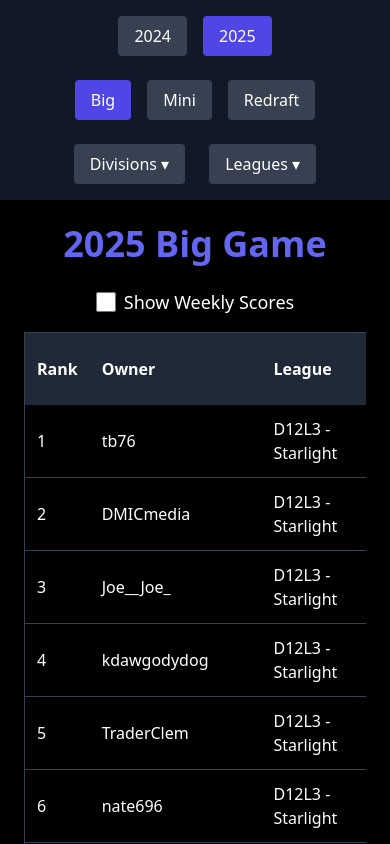
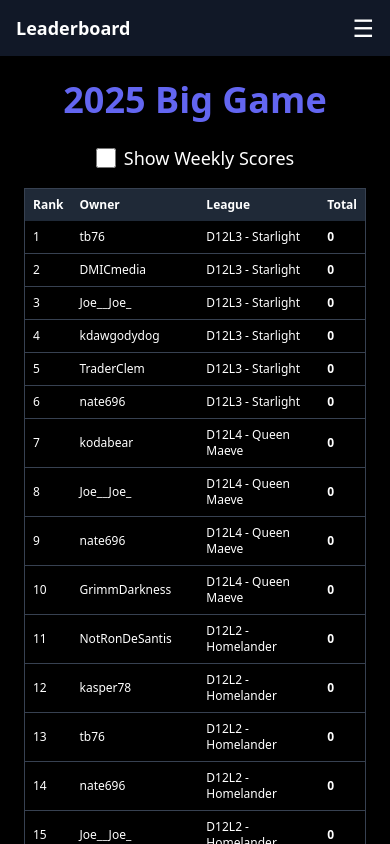
Before and after one commit to spickworth1991/Ballsville-Leaderboard, a Next.js app: page / in a window 390 px wide. Shown: the top 844 px of the page. Built offline with nearby package versions, Linux system fonts and the light colour scheme.

Commit message:
mobile optimized

```diff
--- a/src/components/Leaderboard.js
+++ b/src/components/Leaderboard.js
@@ -4,32 +4,24 @@ import OwnerModal from "./OwnerModal";
 export default function Leaderboard({ data }) {
   const sortedOwners = [...data.owners].sort((a, b) => b.total - a.total);
 
-  // ✅ Pagination
   const itemsPerPage = 25;
   const [page, setPage] = useState(1);
   const totalPages = Math.ceil(sortedOwners.length / itemsPerPage);
-
   const startIndex = (page - 1) * itemsPerPage;
   const currentOwners = sortedOwners.slice(startIndex, startIndex + itemsPerPage);
 
-  useEffect(() => {
-    setPage(1); // Reset pagination on data change
-  }, [data]);
+  useEffect(() => setPage(1), [data]);
 
-  // ✅ Weekly Toggle
   const [showWeeks, setShowWeeks] = useState(false);
-
-  // ✅ Modal
   const [selectedOwner, setSelectedOwner] = useState(null);
 
-  // ✅ Hide League column if only 1 league
   const uniqueLeagues = new Set(sortedOwners.map(o => o.leagueName));
   const showLeagueColumn = uniqueLeagues.size > 1;
 
   return (
     <div className="overflow-x-auto animate-fadeIn">
-      {/* ✅ Toggle Weekly Scores */}
-      <div className="text-center mb-4 transition">
+      {/* Toggle Weekly Scores */}
+      <div className="text-center mb-4">
         <label className="flex items-center justify-center gap-2 cursor-pointer">
           <input
             type="checkbox"
@@ -41,9 +33,8 @@ export default function Leaderboard({ data }) {
         </label>
       </div>
 
-      {/* ✅ Warning when weekly columns are visible */}
       {showWeeks && (
-        <p className="text-center text-yellow-400 mb-4 animate-fadeIn">
+        <p className="text-center text-yellow-400 mb-4 text-sm">
           *Weekly points do not account for stat corrections; totals do.
         </p>
       )}
@@ -52,46 +43,44 @@ export default function Leaderboard({ data }) {
         <p className="text-center text-gray-400">No owners available.</p>
       ) : (
         <>
-          <table className="w-full text-left border border-gray-700 rounded-lg">
+          <div className="overflow-x-auto">
+            <table className="w-full text-left border border-gray-700 rounded-lg text-xs sm:text-sm md:text-base">
               <thead>
                 <tr className="bg-gray-800">
-                <th className="p-3">Rank</th>
-                <th className="p-3">Owner</th>
-                {showLeagueColumn && <th className="p-3">League</th>}
-                {showWeeks &&
-                  data.weeks.map(w => (
-                    <th key={w} className="p-3">W{w}</th>
-                  ))}
-                <th className="p-3">Total Points</th>
+                  <th className="p-2 sm:p-3">Rank</th>
+                  <th className="p-2 sm:p-3">Owner</th>
+                  {showLeagueColumn && <th className="p-2 sm:p-3">League</th>}
+                  {showWeeks && data.weeks.map(w => <th key={w} className="p-2">W{w}</th>)}
+                  <th className="p-2 sm:p-3">Total</th>
                 </tr>
               </thead>
               <tbody>
                 {currentOwners.map((o, idx) => (
                   <tr
                     key={`${o.ownerName}-${idx}`}
-                  className="border-b border-gray-700 hover:bg-gray-900 transition cursor-pointer"
+                    className="border-b border-gray-700 hover:bg-gray-900 cursor-pointer"
                     onClick={() => setSelectedOwner(o)}
                   >
-                  <td className="p-3">{startIndex + idx + 1}</td>
-                  <td className="p-3">{o.ownerName}</td>
-                  {showLeagueColumn && <td className="p-3">{o.leagueName}</td>}
-                  {showWeeks &&
-                    data.weeks.map(w => (
-                      <td key={w} className="p-3">{o.weekly[w]?.toFixed(2) || "-"}</td>
+                    <td className="p-2">{startIndex + idx + 1}</td>
+                    <td className="p-2">{o.ownerName}</td>
+                    {showLeagueColumn && <td className="p-2">{o.leagueName}</td>}
+                    {showWeeks && data.weeks.map(w => (
+                      <td key={w} className="p-2">{o.weekly[w]?.toFixed(2) || "-"}</td>
                     ))}
-                  <td className="p-3 font-bold">{o.total}</td>
+                    <td className="p-2 font-bold">{o.total}</td>
                   </tr>
                 ))}
               </tbody>
             </table>
+          </div>
 
-          {/* ✅ Pagination */}
+          {/* Pagination */}
           {totalPages > 1 && (
-            <div className="flex justify-center items-center gap-4 mt-4">
+            <div className="flex flex-col sm:flex-row justify-center items-center gap-4 mt-4">
               <button
                 onClick={() => setPage(p => Math.max(p - 1, 1))}
                 disabled={page === 1}
-                className="px-4 py-2 bg-gray-700 hover:bg-gray-600 rounded disabled:opacity-50"
+                className="px-4 py-2 bg-gray-700 hover:bg-gray-600 rounded disabled:opacity-50 w-full sm:w-auto"
               >
                 Prev
               </button>
@@ -99,7 +88,7 @@ export default function Leaderboard({ data }) {
               <button
                 onClick={() => setPage(p => Math.min(p + 1, totalPages))}
                 disabled={page === totalPages}
-                className="px-4 py-2 bg-gray-700 hover:bg-gray-600 rounded disabled:opacity-50"
+                className="px-4 py-2 bg-gray-700 hover:bg-gray-600 rounded disabled:opacity-50 w-full sm:w-auto"
               >
                 Next
               </button>
@@ -108,7 +97,6 @@ export default function Leaderboard({ data }) {
         </>
       )}
 
-      {/* ✅ Owner Modal */}
       {selectedOwner && (
         <OwnerModal
           owner={selectedOwner}
--- a/src/components/Navbar.js
+++ b/src/components/Navbar.js
@@ -3,6 +3,7 @@ import { useState } from 'react';
 
 export default function Navbar({ data, current, setCurrent }) {
   const [openMenu, setOpenMenu] = useState(null); // 'divisions' or 'leagues'
+  const [mobileMenuOpen, setMobileMenuOpen] = useState(false);
 
   if (!data) return null;
 
@@ -16,13 +17,26 @@ export default function Navbar({ data, current, setCurrent }) {
   const closeMenu = () => setOpenMenu(null);
 
   return (
-    <nav className="bg-gray-900 text-white px-6 py-4 flex flex-wrap gap-6 justify-center shadow-lg relative">
+    <nav className="bg-gray-900 text-white px-4 py-3 shadow-lg">
+      {/* Mobile Toggle */}
+      <div className="flex justify-between items-center md:hidden">
+        <h1 className="text-lg font-bold">Leaderboard</h1>
+        <button
+          className="text-white text-2xl"
+          onClick={() => setMobileMenuOpen(!mobileMenuOpen)}
+        >
+          ☰
+        </button>
+      </div>
+
+      {/* Desktop Menu */}
+      <div className={`mt-3 md:mt-0 ${mobileMenuOpen ? 'block' : 'hidden'} md:flex md:items-center md:justify-center md:gap-6`}>
         {/* Year Selector */}
-      <div className="flex gap-4">
+        <div className="flex flex-wrap gap-2 md:gap-4 mb-3 md:mb-0">
           {years.map(year => (
             <button
               key={year}
-            className={`px-4 py-2 rounded ${current.year === year ? 'bg-indigo-600' : 'bg-gray-700 hover:bg-gray-600'}`}
+              className={`px-3 py-2 rounded text-sm md:text-base ${current.year === year ? 'bg-indigo-600' : 'bg-gray-700 hover:bg-gray-600'}`}
               onClick={() => {
                 setCurrent({ ...current, year, mode: 'big_game', filterType: 'all', filterValue: null });
                 closeMenu();
@@ -34,31 +48,33 @@ export default function Navbar({ data, current, setCurrent }) {
         </div>
 
         {/* Mode Selector */}
-      <div className="flex gap-4">
+        <div className="flex flex-wrap gap-2 md:gap-4 mb-3 md:mb-0">
           {modes.map(mode => (
             <button
               key={mode}
-            className={`px-4 py-2 rounded ${current.mode === mode ? 'bg-indigo-600' : 'bg-gray-700 hover:bg-gray-600'}`}
+              className={`px-3 py-2 rounded text-sm md:text-base ${current.mode === mode ? 'bg-indigo-600' : 'bg-gray-700 hover:bg-gray-600'}`}
               onClick={() => {
                 setCurrent({ ...current, mode, filterType: 'all', filterValue: null });
                 closeMenu();
               }}
             >
-            {data[current.year][mode].name.split(' ')[1]} {/* Big / Mini / Redraft */}
+              {data[current.year][mode].name.split(' ')[1]}
             </button>
           ))}
         </div>
 
-      {/* Divisions Dropdown */}
+        {/* Dropdown Buttons */}
+        <div className="flex flex-wrap gap-2 md:gap-4">
+          {/* Divisions */}
           <div className="relative">
             <button
               onClick={() => toggleMenu('divisions')}
-          className="px-4 py-2 bg-gray-700 rounded hover:bg-gray-600"
+              className="px-3 py-2 bg-gray-700 rounded hover:bg-gray-600 text-sm md:text-base"
             >
               Divisions ▾
             </button>
             {openMenu === 'divisions' && (
-          <ul className="absolute left-0 mt-2 bg-gray-800 rounded shadow-lg z-50 max-h-64 overflow-auto">
+              <ul className="absolute left-0 mt-2 bg-gray-800 rounded shadow-lg z-50 max-h-64 overflow-auto w-48">
                 {data[current.year][current.mode].divisions.map(div => (
                   <li key={div}>
                     <button
@@ -76,16 +92,16 @@ export default function Navbar({ data, current, setCurrent }) {
             )}
           </div>
 
-      {/* Leagues Dropdown */}
+          {/* Leagues */}
           <div className="relative">
             <button
               onClick={() => toggleMenu('leagues')}
-          className="px-4 py-2 bg-gray-700 rounded hover:bg-gray-600"
+              className="px-3 py-2 bg-gray-700 rounded hover:bg-gray-600 text-sm md:text-base"
             >
               Leagues ▾
             </button>
             {openMenu === 'leagues' && (
-          <ul className="absolute left-0 mt-2 bg-gray-800 rounded shadow-lg z-50 max-h-72 overflow-auto">
+              <ul className="absolute left-0 mt-2 bg-gray-800 rounded shadow-lg z-50 max-h-72 overflow-auto w-64">
                 {Object.entries(data[current.year][current.mode].leaguesByDivision).map(([division, leagues]) => (
                   <li key={division} className="border-b border-gray-700">
                     <span className="block px-4 py-2 font-semibold text-indigo-400">{division}</span>
@@ -106,8 +122,10 @@ export default function Navbar({ data, current, setCurrent }) {
               </ul>
             )}
           </div>
+        </div>
+      </div>
 
-      {/* Click outside to close menu */}
+      {/* Click outside to close */}
       {openMenu && (
         <div
           className="fixed inset-0 z-40"
--- a/src/styles/globals.css
+++ b/src/styles/globals.css
@@ -6,6 +6,7 @@ body {
   @apply bg-black text-white;
 }
 
+/* Existing animation + Mobile optimized version */
 @keyframes fadeIn {
   from { opacity: 0; transform: translateY(10px); }
   to { opacity: 1; transform: translateY(0); }
@@ -14,3 +15,41 @@ body {
 .animate-fadeIn {
   animation: fadeIn 0.4s ease-in-out;
 }
+
+/* Ensure consistent box-sizing */
+*,
+*::before,
+*::after {
+  box-sizing: border-box;
+}
+
+/* Smooth scrolling for modals and mobile */
+html, body {
+  -webkit-overflow-scrolling: touch;
+}
+
+/* Scrollbar styling for dropdowns and modal content */
+::-webkit-scrollbar {
+  width: 8px;
+  height: 8px;
+}
+
+::-webkit-scrollbar-thumb {
+  background: #4b5563; /* Tailwind gray-600 */
+  border-radius: 4px;
+}
+
+::-webkit-scrollbar-thumb:hover {
+  background: #6b7280; /* Tailwind gray-500 */
+}
+
+/* Table responsiveness on small screens */
+@media (max-width: 640px) {
+  table {
+    font-size: 0.8rem;
+  }
+
+  th, td {
+    padding: 0.4rem;
+  }
+}
```
Also changed, not shown: src/components/OwnerModal.js (+20 -12 lines). Lines whose indentation alone changed are shown as unchanged.
